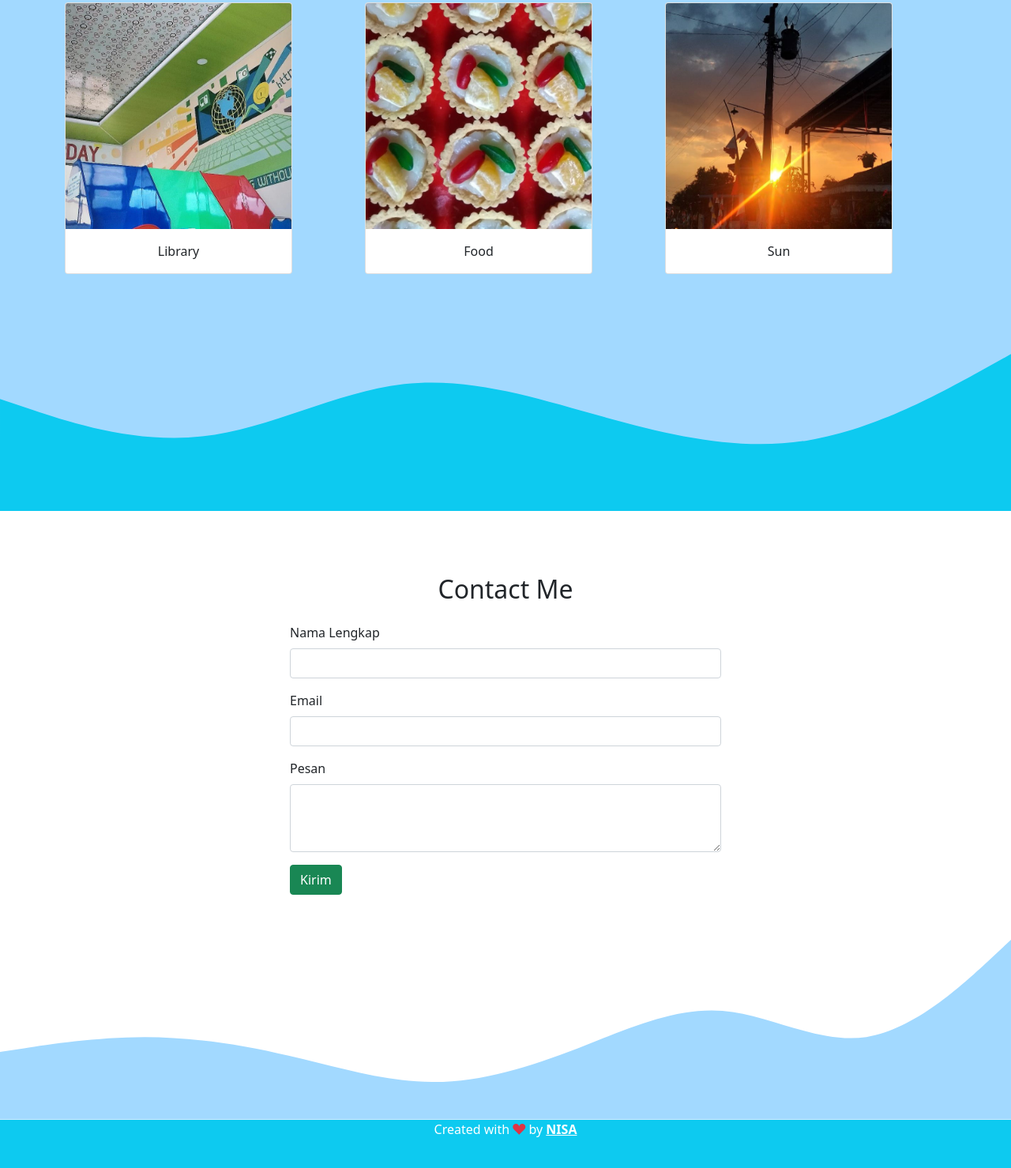
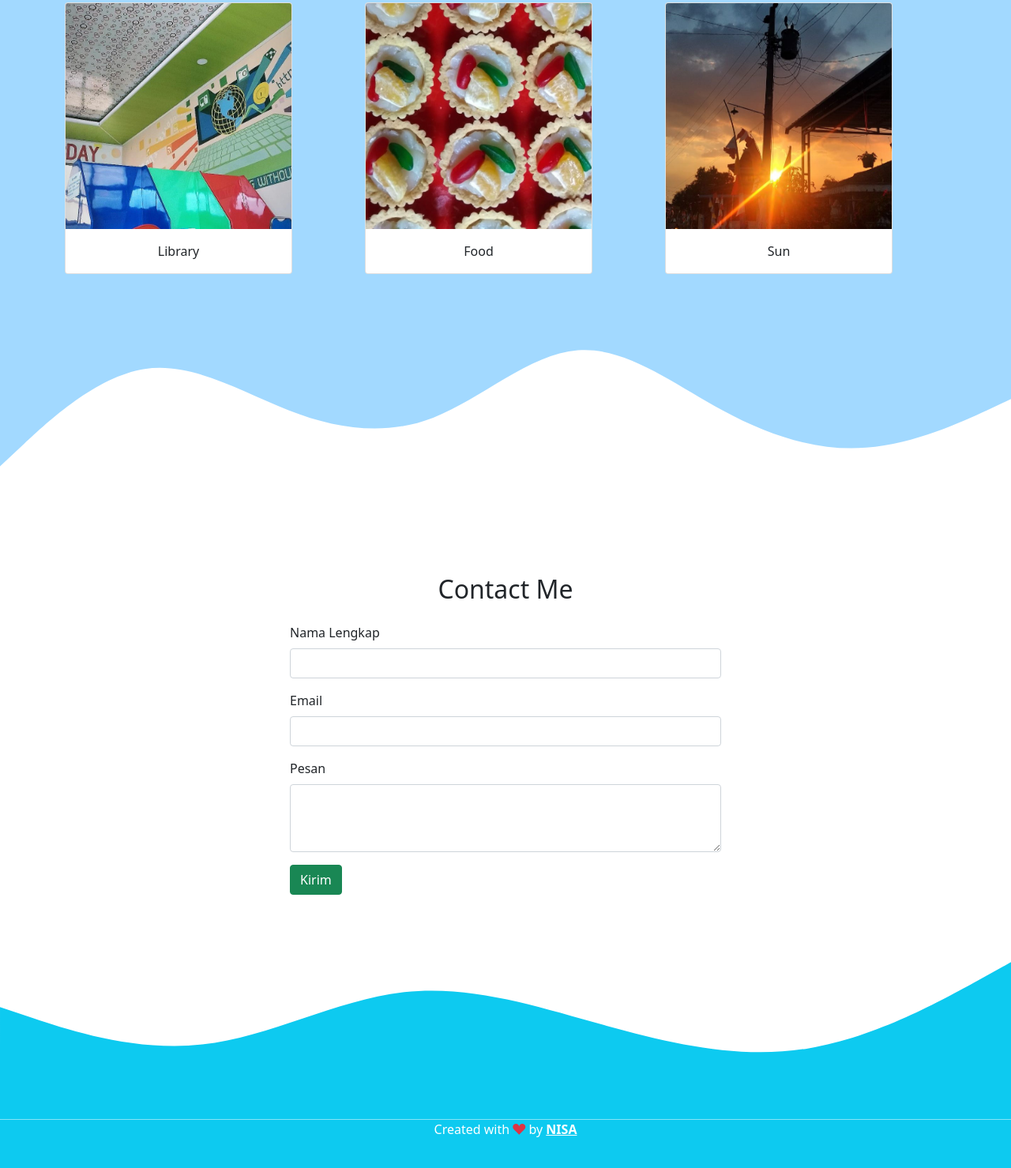
Before and after one commit to anisatussobikhah/anisatussobikhah.github.io, a plain HTML site: page index.html in a window 1280 px wide. Shown: the part 1908-3387 px from the top of the page at 79% size. Drawn offline with nearby package versions, Linux system fonts and the light colour scheme.

Commit message:
merubah warna

```diff
--- a/index.html
+++ b/index.html
@@ -146,9 +146,9 @@
       </div>
       <svg xmlns="http://www.w3.org/2000/svg" viewBox="0 0 1440 320">
         <path
-          fill="#0DCAF0"
+          fill="#ffff"
           fill-opacity="1"
-          d="M0,160L48,176C96,192,192,224,288,213.3C384,203,480,149,576,138.7C672,128,768,160,864,186.7C960,213,1056,235,1152,218.7C1248,203,1344,149,1392,122.7L1440,96L1440,320L1392,320C1344,320,1248,320,1152,320C1056,320,960,320,864,320C768,320,672,320,576,320C480,320,384,320,288,320C192,320,96,320,48,320L0,320Z"
+          d="M0,256L34.3,224C68.6,192,137,128,206,117.3C274.3,107,343,149,411,176C480,203,549,213,617,186.7C685.7,160,754,96,823,90.7C891.4,85,960,139,1029,176C1097.1,213,1166,235,1234,229.3C1302.9,224,1371,192,1406,176L1440,160L1440,320L1405.7,320C1371.4,320,1303,320,1234,320C1165.7,320,1097,320,1029,320C960,320,891,320,823,320C754.3,320,686,320,617,320C548.6,320,480,320,411,320C342.9,320,274,320,206,320C137.1,320,69,320,34,320L0,320Z"
         ></path>
       </svg>
     </section>
@@ -184,9 +184,9 @@
       </div>
       <svg xmlns="http://www.w3.org/2000/svg" viewBox="0 0 1440 320">
         <path
-          fill="#a2d9ff"
+          fill="#0DCAF0"
           fill-opacity="1"
-          d="M0,224L34.3,218.7C68.6,213,137,203,206,202.7C274.3,203,343,213,411,229.3C480,245,549,267,617,266.7C685.7,267,754,245,823,218.7C891.4,192,960,160,1029,165.3C1097.1,171,1166,213,1234,202.7C1302.9,192,1371,128,1406,96L1440,64L1440,320L1405.7,320C1371.4,320,1303,320,1234,320C1165.7,320,1097,320,1029,320C960,320,891,320,823,320C754.3,320,686,320,617,320C548.6,320,480,320,411,320C342.9,320,274,320,206,320C137.1,320,69,320,34,320L0,320Z"
+          d="M0,160L48,176C96,192,192,224,288,213.3C384,203,480,149,576,138.7C672,128,768,160,864,186.7C960,213,1056,235,1152,218.7C1248,203,1344,149,1392,122.7L1440,96L1440,320L1392,320C1344,320,1248,320,1152,320C1056,320,960,320,864,320C768,320,672,320,576,320C480,320,384,320,288,320C192,320,96,320,48,320L0,320Z"
         ></path>
       </svg>
     </section>
```
